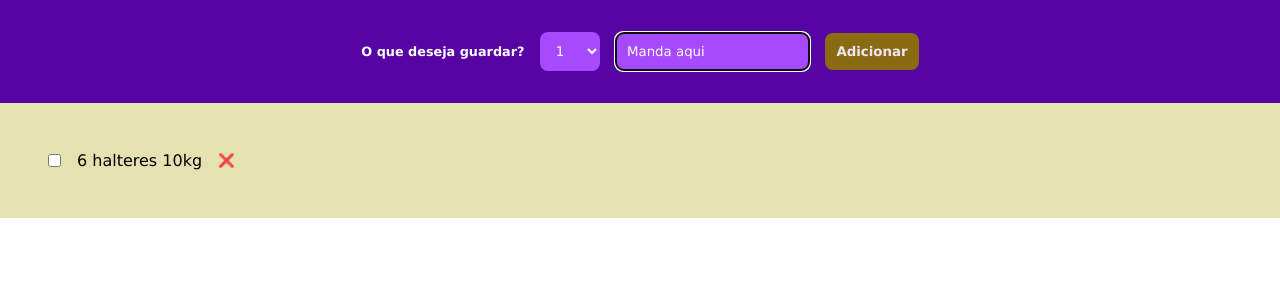
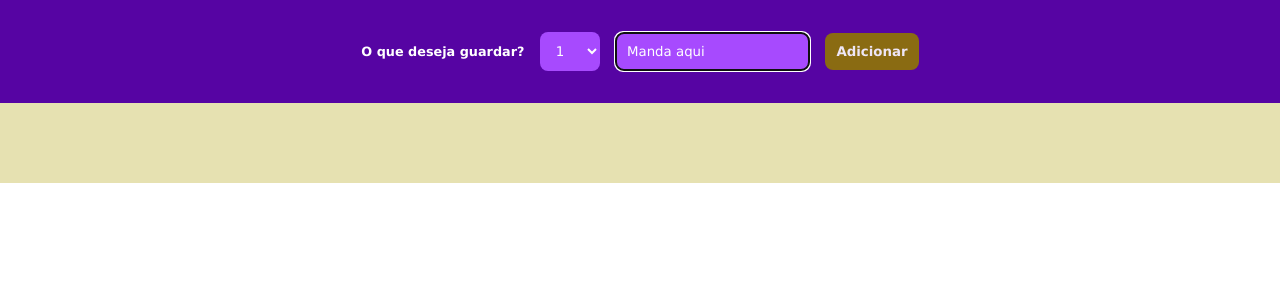
Before and after one commit to Jansen-Muniz/guarda-coisas-espaco-mulher, a React (Vite) app: page / in a window 1280 px wide. Shown: the top 300 px of the page. Built offline with nearby package versions, Linux system fonts and the light colour scheme.

Commit message:
Adição de items

```diff
--- a/src/App.jsx
+++ b/src/App.jsx
@@ -1,30 +1,54 @@
+import { useState } from "react"
+
 const ids = Array.from({ length: 20 }, () => crypto.randomUUID())
 
-const App = () => (
+const App = () => {
+  const [items, setItems] = useState([])
+
+  const handleSubmit = e => {
+    e.preventDefault()
+
+    const { selectQtd, inputAdd } = e.target.elements
+
+    setItems(prev => [
+      ...prev,
+      {
+        id: crypto.randomUUID(),
+        quantity: selectQtd.value,
+        name: inputAdd.value,
+        stored: false
+      }
+    ])
+  }
+
+  return (
     <>
-    <form className="add-form">
+      <form className="add-form" onSubmit={handleSubmit}>
         <h3>O que deseja guardar?</h3>
-      <select>
+        <select name="selectQtd">
           {ids.map((id, index) => (
             <option key={id} value={index + 1}>
               {index + 1}
             </option>
           ))}
         </select>
-      <input placeholder="Manda aqui" autoFocus />
+        <input name="inputAdd" placeholder="Manda aqui" autoFocus />
         <button className="add-btn">Adicionar</button>
       </form>
 
       <div className="list">
         <ul>
-        <li>
+          {items.map((item) => (
+            <li key={item.id}>
               <input type="checkbox" />
-          <p>6 halteres 10kg</p>
+              <span>{item.quantity} {item.name}</span>
               <button>❌</button>
             </li>
+          ))}
         </ul>
       </div>
     </>
   )
+}
 
 export { App }
--- a/src/index.css
+++ b/src/index.css
@@ -53,19 +53,17 @@ body {
 
 .list {
   background-color: #e6e1b1;
-  padding: 3rem;
+  padding: 2.5rem;
 }
 
 .list ul {
   display: flex;
+  gap: 1.5rem;
 }
 
 .list li {
   display: flex;
-  gap: 1rem;
-}
-
-.list li {
+  gap: .5rem;
   list-style: none;
 }
 
```
Lines whose indentation alone changed are shown as unchanged.
